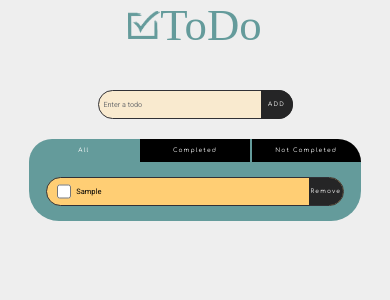
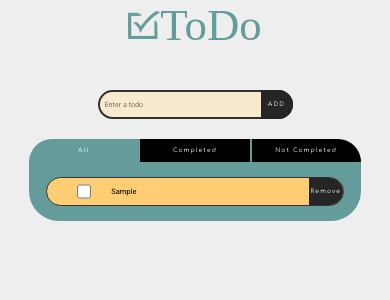
Before and after one commit to MohammadSoleimanikia/to-do-app, a React (Create React App) app: page / in a window 390 px wide. Both pictures are taken after typing "Sample" into the empty fields and a click on the button "ADD". Shown: the top 300 px of the page. Built offline with nearby package versions, Linux system fonts and the light colour scheme; a web font is replaced by a local one.

Commit message:
code refactoring styles

```diff
--- a/src/App.css
+++ b/src/App.css
@@ -27,7 +27,6 @@ font-family: 'Roboto', sans-serif;
   background-color: #649b9b;
   height: auto;
   width:70%;
-
   display: flex;
   flex-direction: column;
   align-items: center;
@@ -36,6 +35,7 @@ font-family: 'Roboto', sans-serif;
   border-radius: 0 0 30px 30px;
 
 }
+
 .header{
   padding-bottom:30px;
   display: flex;
@@ -74,7 +74,8 @@ input[type=checkbox]{
   width:1.5rem;
   accent-color: #252526;
 }
-.flex{
+
+.new-task-flex{
   display: flex;
   align-items: center;
   gap:20px;
@@ -86,7 +87,6 @@ input[type=checkbox]{
   justify-content: space-between;
   align-items: center;
   height: 3.5rem;
-  /* padding: 10px; */
   width: 80%;
   border-radius: 50px;
   background-color:#ffce74;
@@ -103,7 +103,6 @@ input[type=checkbox]{
   justify-content: space-between;
   align-items: center;
   height: 3.5rem;
-  /* padding: 10px; */
   width: 80%;
   border-radius: 50px;
   border:2px solid #313136;
@@ -113,7 +112,6 @@ input[type=checkbox]{
   font-size: 1.2rem;
   font-weight: 500;
   position: relative;
-
 }
 .Task>p{
   margin-left: 10px;
@@ -128,7 +126,6 @@ button{
   background-color: #252526;
   color: #ffffff;
   border-style: none;
-
   border-radius: 50px;
   border-bottom-left-radius: 0;
   border-top-left-radius: 0;
@@ -186,18 +183,12 @@ button:active{
   button{
     min-width:4rem;
     padding: 0 8px;
-    height: 100%;
-    font-family: 'Comfortaa', sans-serif;
     letter-spacing: 1.5px;
     font-size: 0.7rem;;
-    white-space:nowrap;
   }
 
   .Task{
     height: 2.5rem;
-    /* padding: 10px; */
-    border-radius: 50px;
-    border:2px solid #313136;
     margin-top: 15px;
     font-size:0.8rem;
     font-weight: 500;
@@ -205,19 +196,12 @@ button:active{
   .Task-completed{
     height: 2.5rem;
   /* padding: 10px; */
-  border-radius: 50px;
-  border:2px solid #313136;
   margin-top: 15px;
   font-size: 0.8rem;
   font-weight: 500;
   }
 
   input[type=text]{
-    height: 100%;
-    width: 100%;
-    border-radius: 50px;
-    padding-right: 100px;
-    border: 2px solid #313136;
     padding-left:20px;
     font-size: 1rem;
 
@@ -232,20 +216,14 @@ button:active{
 
 @media screen and (max-width: 900px) {
   button{
-    /* color:red; */
     padding: 0 8px;
-    height: 100%;
-    font-family: 'Comfortaa', sans-serif;
     letter-spacing: 1.2px;
     font-size: 0.6rem;
-    white-space:nowrap;
   }
 
   .Task{
     height: 2.5rem;
     /* padding: 10px; */
-    border-radius: 50px;
-    border:2px solid #313136;
     margin-top: 0;
     font-size: 0.8rem;
     font-weight: 500;
@@ -254,8 +232,6 @@ button:active{
 {
   height: 2.5rem;
   /* padding: 10px; */
-  border-radius: 50px;
-  border:2px solid #313136;
   margin-top: 0;
   font-size: 0.8rem;
   font-weight: 500;
@@ -266,11 +242,7 @@ button:active{
   height: 2.5px;
 }
   input[type=text]{
-    height: 100%;
-    width: 100%;
-    border-radius: 50px;
     padding-right: 100px;
-    border: 2px solid #313136;
     padding-left:20px;
     font-size: 0.8rem;
 
@@ -288,20 +260,12 @@ button:active{
   }
   button{
     padding: 0 2px;
-    height: 100%;
-    font-family: 'Comfortaa', sans-serif;
     letter-spacing: 1.2px;
     font-size: 0.45rem;;
-    white-space:nowrap;
   }
 
   .Task{
-    display: flex;
-    align-items: center;
     height: 1.8rem;
-    /* padding: 10px; */
-    border-radius: 50px;
-    border:2px solid #313136;
     margin-top: 0;
     font-size: 0.6rem;
     font-weight: 500;
@@ -310,8 +274,6 @@ button:active{
 {
   height: 1.8rem;
   /* padding: 10px; */
-  border-radius: 50px;
-  border:2px solid #313136;
   margin-top: 0;
   font-size: 0.6rem;
   font-weight: 500;
@@ -322,11 +284,7 @@ button:active{
   height: 2.5px;
 }
   input[type=text]{
-    height: 100%;
-    width: 100%;
-    border-radius: 50px;
     padding-right: 50px;
-    border: 2px solid #313136;
     padding-left:20px;
     font-size: 0.6rem;
 
@@ -353,10 +311,8 @@ button:active{
   button{
     min-width:2rem;
     padding: 0 2px;
-    font-family: 'Comfortaa', sans-serif;
     letter-spacing: 1.2px;
     font-size: 0.37rem;;
-    white-space:nowrap;
   }
 
   .Task{
@@ -372,8 +328,6 @@ button:active{
 {
   height: 1.8rem;
   width: 90%;
-  border:1px solid #313136;
-  border-radius: 50px;
   margin-top: 0;
   font-size: 0.47rem;
   font-weight: 500;
@@ -384,7 +338,6 @@ button:active{
   height: 2.5px;
 }
   input[type=text]{
-    border: 1px solid #313136;
     padding-left:5px;
     font-size: 0.45rem;
     padding-right: 65px;
--- a/src/components/Task.js
+++ b/src/components/Task.js
@@ -2,7 +2,7 @@ function Task(props)
 {
     return(
         <div className={`Task${props.completed ? '-completed' : ''}`} >
-            <label className="flex">
+            <label className="new-task-flex">
             <input type="checkbox" checked={props.completed} onChange={props.handleCheckboxChange}/>
             <p style={{}} className={props.completed ? 'completed' : ''}>{props.text}</p>
             </label>
```
